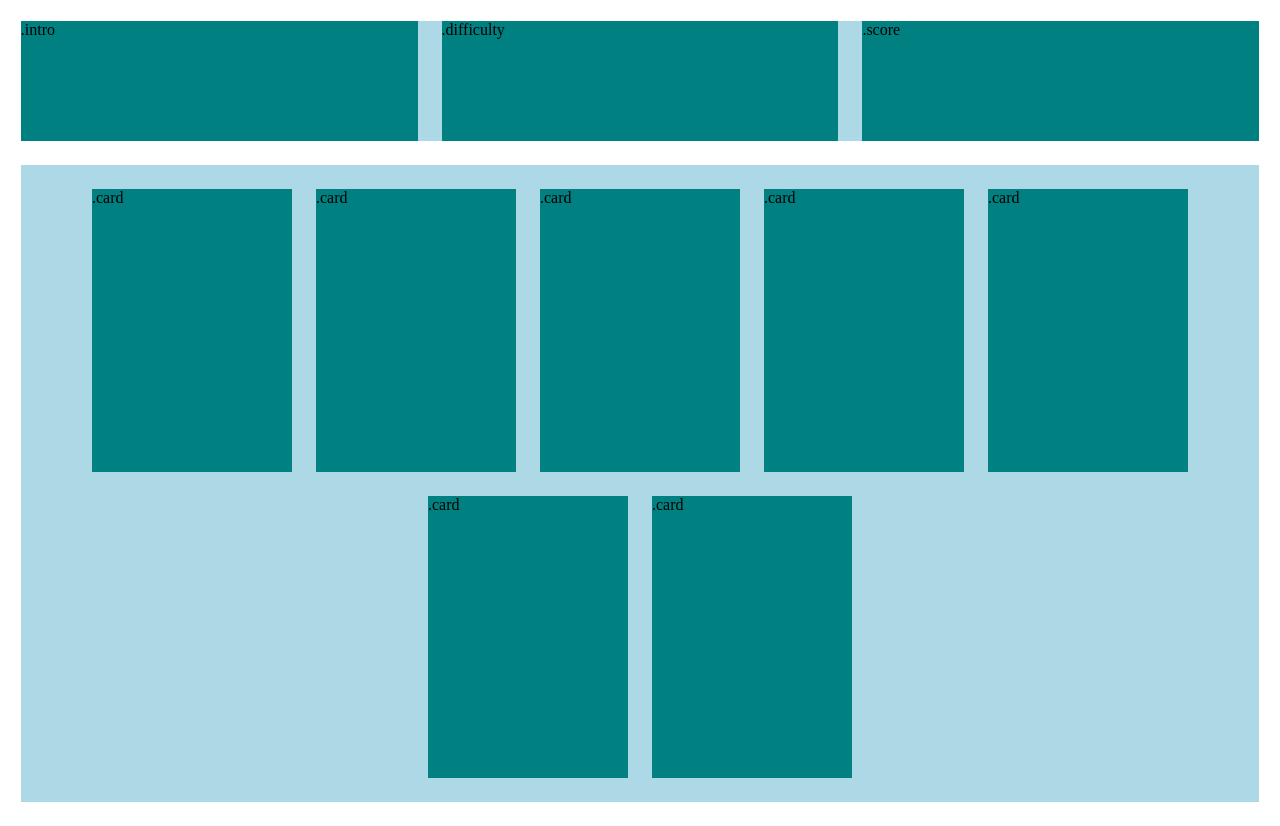
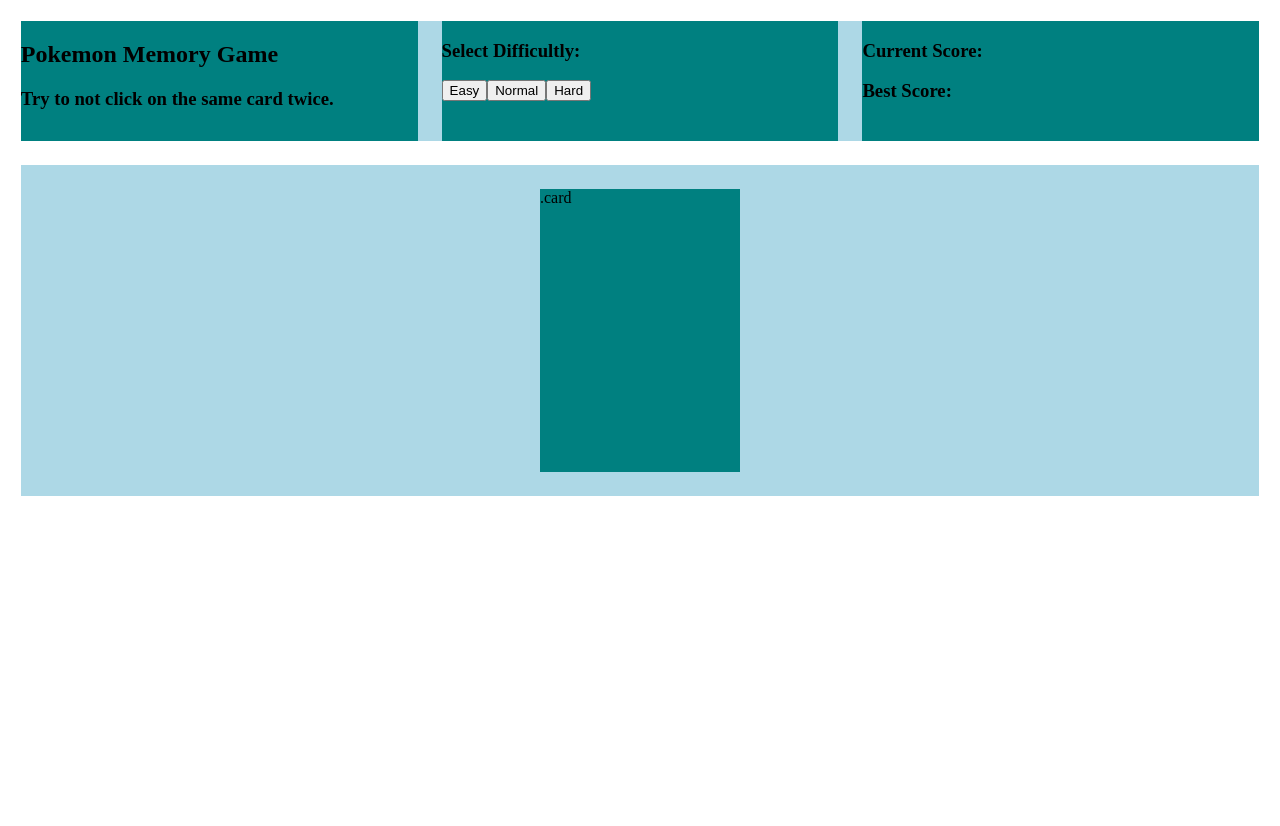
Before and after one commit to colleennicole223/odin-memory-card, a React (Vite) app: page / in a window 1280 px wide. Built offline with nearby package versions, Linux system fonts and the light colour scheme.

Commit message:
Created some components and added to App.jsx

```diff
--- a/src/App.jsx
+++ b/src/App.jsx
@@ -1,29 +1,44 @@
-import { useState } from 'react'
-import reactLogo from './assets/react.svg'
-import viteLogo from '/vite.svg'
+import { React, useState } from 'react'
 import './styles/style.css'
+import Difficulty from './components/Difficulty';
+import Score from './components/Score';
+import Card from './components/Card';
 
 function App() {
+
+  // Set up some hooks for some variables we want to track 📃
+  const [getDifficulty, setDifficulty] = useState();
+  const [getCurrentScore, setCurrentScore] = useState();
+  const [getHighScore, setHighScore] = useState();
+  const [getCardCollection, setCardCollection] = useState({
+    name: "",
+    type: "",
+    clicked: false,
+  })
 
   return (
     <>
       <div id='main'>
 
         <div id='header'>
-          <div className='intro'>.intro</div>
-          <div className='difficulty'>.difficulty</div>
-          <div className='score'>.score</div>
+          <div className='intro'>
+            <h2>Pokemon Memory Game</h2>
+            <h3>Try to not click on the same card twice.</h3>
+          </div>
+          <Difficulty
+            setDifficulty = {setDifficulty}
+            getDifficulty = {getDifficulty}/>
+          <Score
+            setCurrentScore = {setCurrentScore}
+            getCurrentScore = {getCurrentScore}
+            setHighScore = {setHighScore}
+            getHighScore = {getHighScore}/>
         </div>
 
         <div id='collection'>
-          <div className='card'>.card</div>
-          <div className='card'>.card</div>
-          <div className='card'>.card</div>
-          <div className='card'>.card</div>
-          <div className='card'>.card</div>
-          <div className='card'>.card</div>
-          <div className='card'>.card</div>
-
+          <Card
+            getCardCollection = {getCardCollection}
+            setCardCollection = {setCardCollection}/>
         </div>
       </div>
     </>
--- /dev/null
+++ b/src/components/Card.jsx
@@ -0,0 +1,7 @@
+import React from 'react'
+
+export default function Card({getCardCollection, setCardCollection}){
+    return (
+        <div className='card'>.card</div>
+    )
+}
--- /dev/null
+++ b/src/components/Difficulty.jsx
@@ -0,0 +1,15 @@
+import React from 'react'
+
+export default function Difficulty({setDifficulty, getDifficulty}){
+
+    return (
+        <div className='difficulty'>
+            <div>
+              <h3>Select Difficultly:</h3>
+              <button>Easy</button>
+              <button>Normal</button>
+              <button>Hard</button>
+            </div>
+        </div>
+    )
+}
--- /dev/null
+++ b/src/components/Score.jsx
@@ -0,0 +1,10 @@
+import React from 'react'
+
+export default function Score({setCurrentScore, getCurrentScore, setHighScore, getHighScore}){
+    return (
+        <div className='score'>
+            <h3>Current Score: </h3>
+            <h3>Best Score: </h3>
+        </div>
+    )
+}
```
